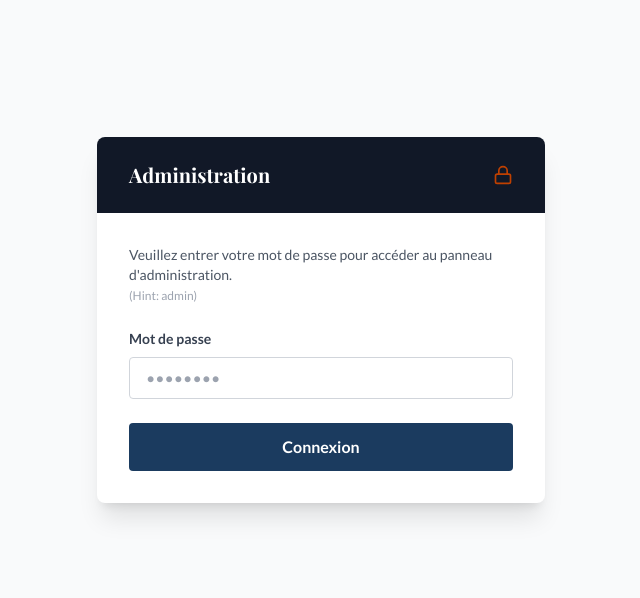
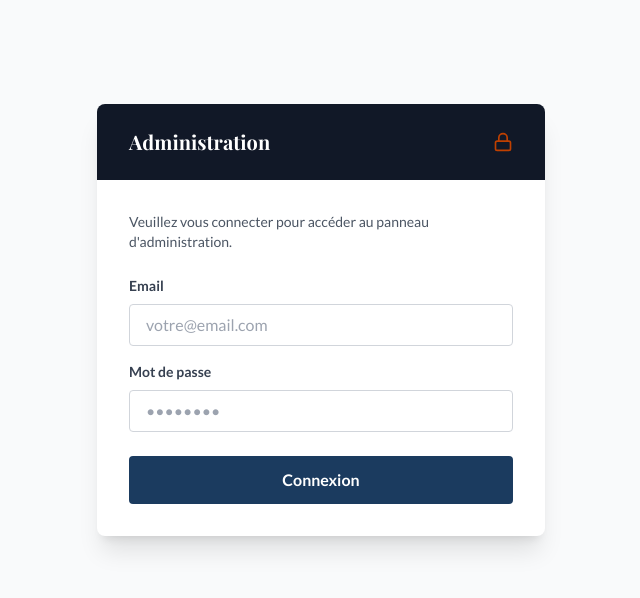
Before and after one commit to MarcDevWorkspace/Cli001, a React (Vite) app: page /admin in a window 1280 px wide. Shown: the top 598 px of the page, without its empty margins (319-959 px from the left). Built offline with nearby package versions, Linux system fonts and the light colour scheme; no server answers; a web font is replaced by a local one.

Commit message:
feat: Add email field to login form and update auth service

```diff
--- a/pages/admin/Login.tsx
+++ b/pages/admin/Login.tsx
@@ -4,6 +4,7 @@ import { authService } from '../../services/auth';
 import { Lock } from 'lucide-react';
 
 export const Login: React.FC = () => {
+  const [email, setEmail] = useState('');
   const [password, setPassword] = useState('');
   const [error, setError] = useState('');
   const [isLoading, setIsLoading] = useState(false);
@@ -21,12 +22,12 @@ export const Login: React.FC = () => {
     setIsLoading(true);
     setError('');
 
-    const success = await authService.login(password);
+    const success = await authService.login(email, password);
 
     if (success) {
       navigate('/admin/dashboard');
     } else {
-      setError('Mot de passe incorrect');
+      setError('Email ou mot de passe incorrect');
       setIsLoading(false);
     }
   };
@@ -41,9 +42,23 @@ export const Login: React.FC = () => {
 
         <form onSubmit={handleLogin} className="p-8">
           <p className="text-gray-600 mb-6 text-sm">
-            Veuillez entrer votre mot de passe pour accéder au panneau d'administration.
-            <br /><span className="text-xs text-gray-400">(Hint: admin)</span>
+            Veuillez vous connecter pour accéder au panneau d'administration.
           </p>
+
+          <div className="mb-4">
+            <label className="block text-sm font-bold text-gray-700 mb-2" htmlFor="email">
+              Email
+            </label>
+            <input
+              id="email"
+              type="email"
+              value={email}
+              onChange={(e) => setEmail(e.target.value)}
+              className="w-full px-4 py-2 border border-gray-300 rounded focus:ring-2 focus:ring-brand-primary focus:border-transparent outline-none transition-all"
+              placeholder="votre@email.com"
+              required
+            />
+          </div>
 
           <div className="mb-6">
             <label className="block text-sm font-bold text-gray-700 mb-2" htmlFor="password">
@@ -56,6 +71,7 @@ export const Login: React.FC = () => {
               onChange={(e) => setPassword(e.target.value)}
               className="w-full px-4 py-2 border border-gray-300 rounded focus:ring-2 focus:ring-brand-primary focus:border-transparent outline-none transition-all"
               placeholder="••••••••"
+              required
             />
           </div>
 
--- a/services/auth.ts
+++ b/services/auth.ts
@@ -7,13 +7,9 @@ import {
 import { auth } from './firebase';
 
 export const authService = {
-  login: async (password: string): Promise<boolean> => {
+  login: async (email: string, password: string): Promise<boolean> => {
     try {
-      // In a real app, you'd ask for email AND password.
-      // For this migration keeping the UI simple, we'll hardcode the email
-      // checking only the password provided by the user.
-      const adminEmail = 'admin@bertrandgerbier.com';
-      await signInWithEmailAndPassword(auth, adminEmail, password);
+      await signInWithEmailAndPassword(auth, email, password);
       return true;
     } catch (error) {
       console.error("Login failed", error);
```
